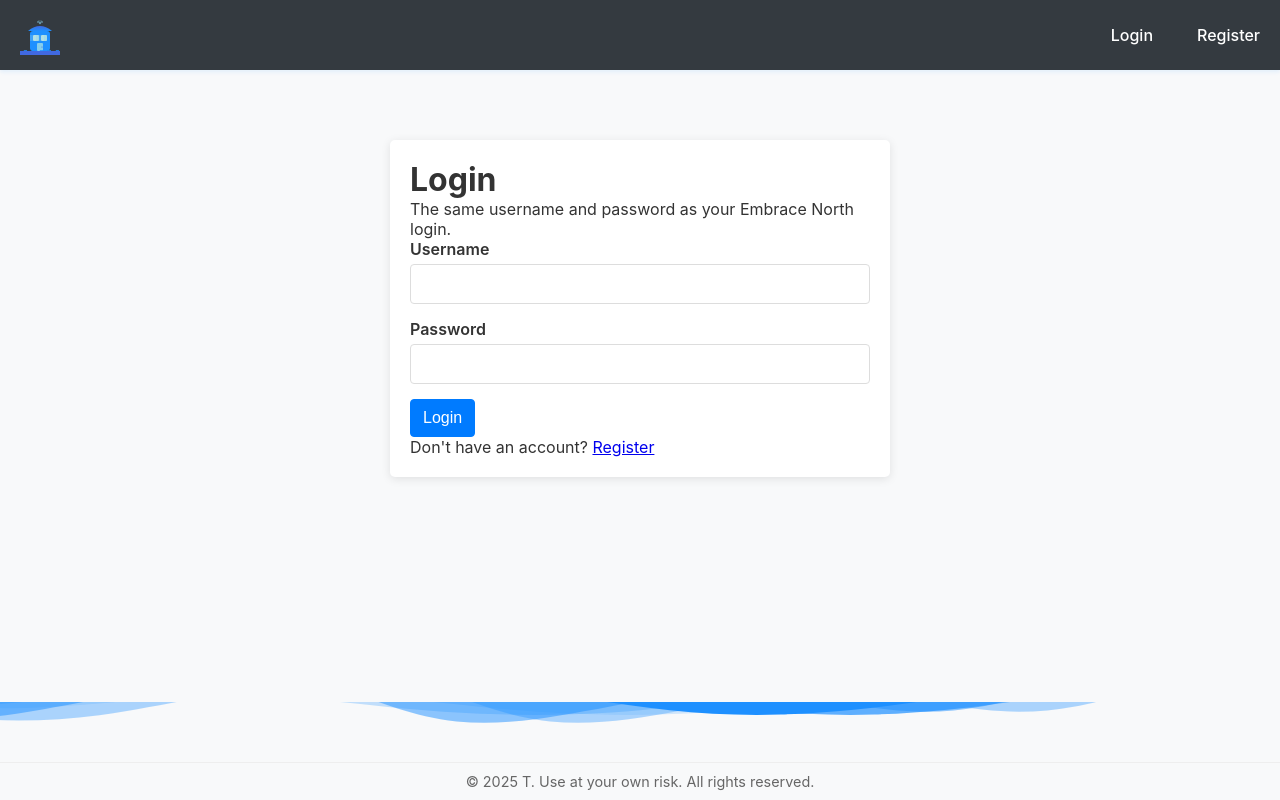
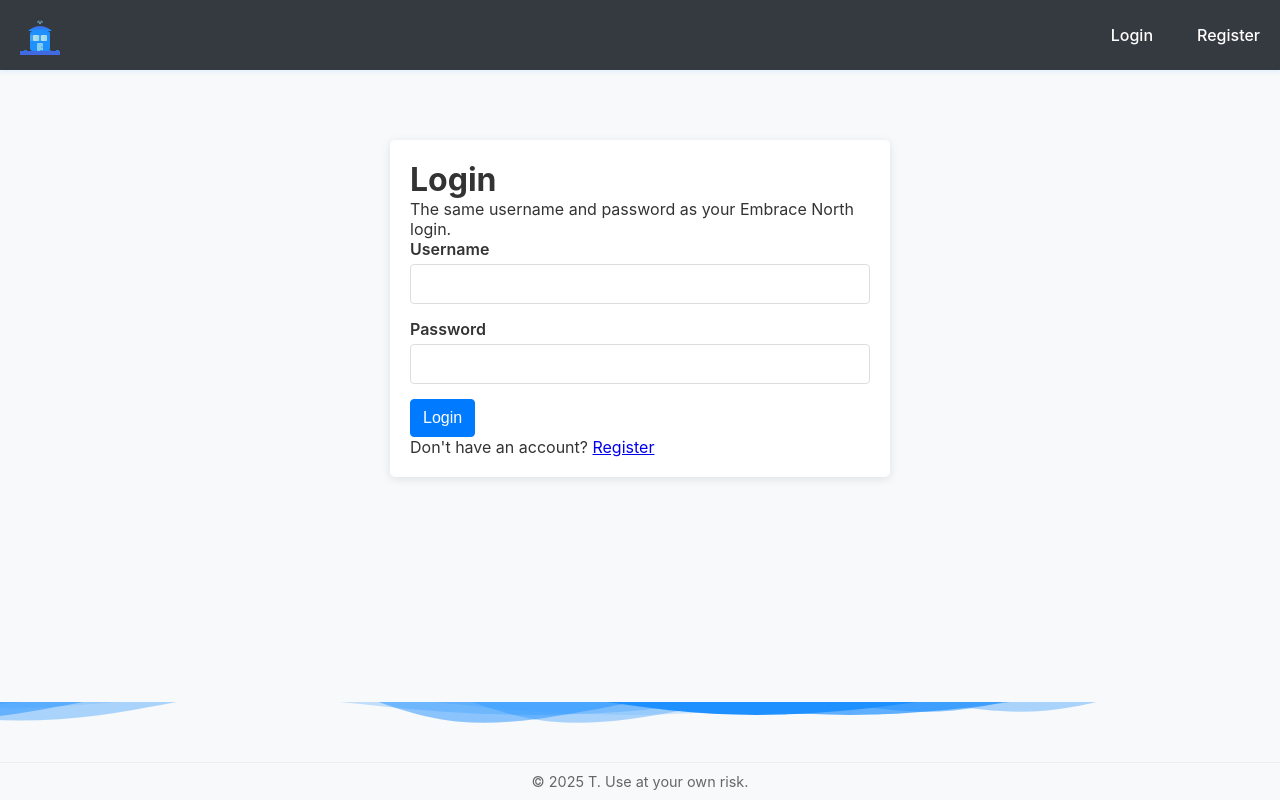
Before and after one commit to trevorlitsey/embrace-north, a React (Create React App) app in the folder client/: page /login in a window 1280 px wide. Built offline with nearby package versions, Linux system fonts and the light colour scheme; no server answers.

Commit message:
update footer

```diff
--- a/client/src/components/Footer.js
+++ b/client/src/components/Footer.js
@@ -12,9 +12,7 @@ const Footer = () => {
         <div className="wave wave2"></div>
       </div>
       <div className="footer-copyright">
-        <p>
-          &copy; {currentYear} T. Use at your own risk. All rights reserved.
-        </p>
+        <p>&copy; {currentYear} T. Use at your own risk.</p>
       </div>
     </footer>
   );
```
